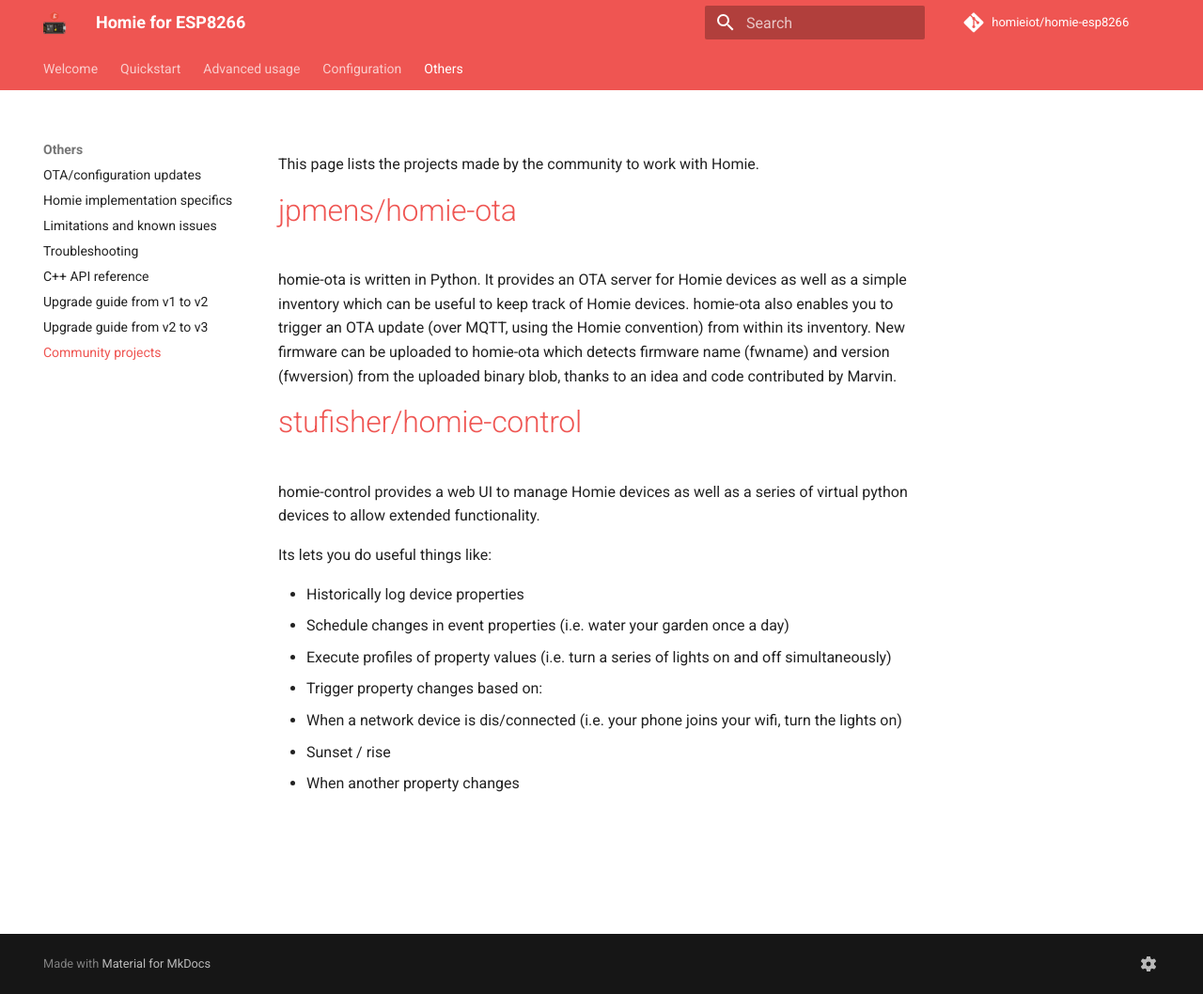
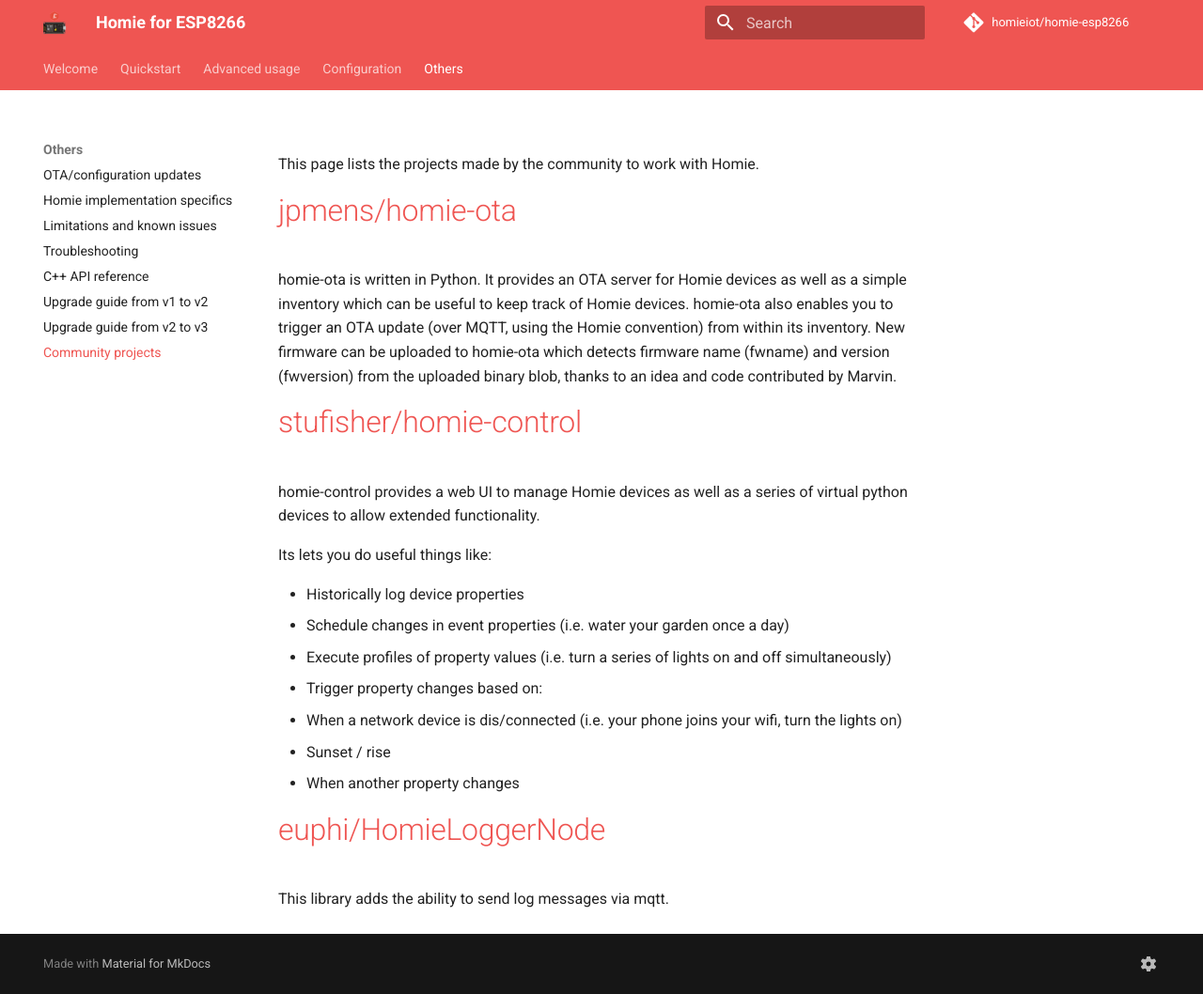
Before and after one commit to homieiot/homie-esp8266, an MkDocs documentation site: the page built from docs/others/community-projects.md, in a window 1280 px wide and 1058 px high. Shown: the whole window at 94% size. Built offline with MkDocs 1.6.1 and Material for MkDocs 9.7.7, drawn with Linux system fonts in a browser that asks for light colours; comment, search, counter and statistics services are not loaded.

Commit message:
add information about HomieLoggerNode

```diff
--- a/docs/others/community-projects.md
+++ b/docs/others/community-projects.md
@@ -17,3 +17,8 @@
    * When a network device is dis/connected (i.e. your phone joins your wifi, turn the lights on)
    * Sunset / rise
    * When another property changes
+
+
+# [euphi/HomieLoggerNode](https://github.com/euphi/HomieLoggerNode)
+
+This library adds the ability to send log messages via mqtt.
```
